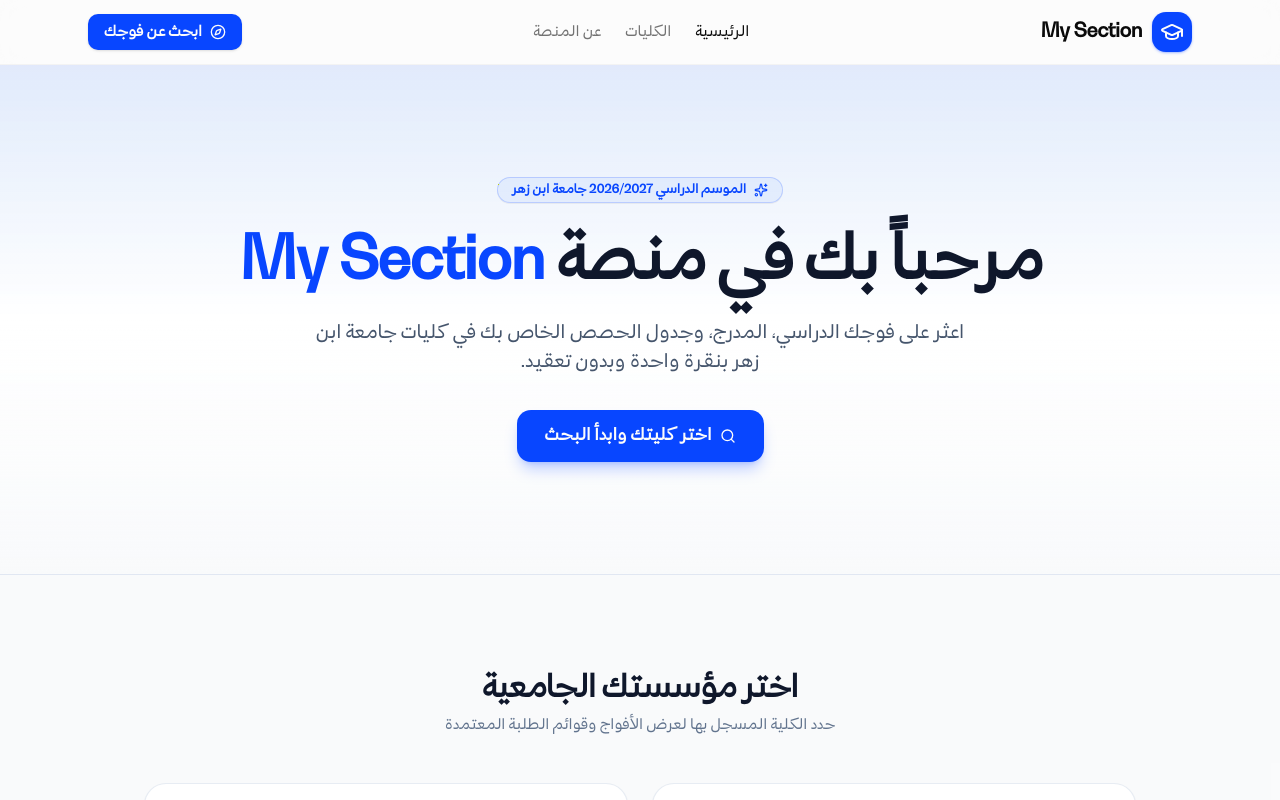
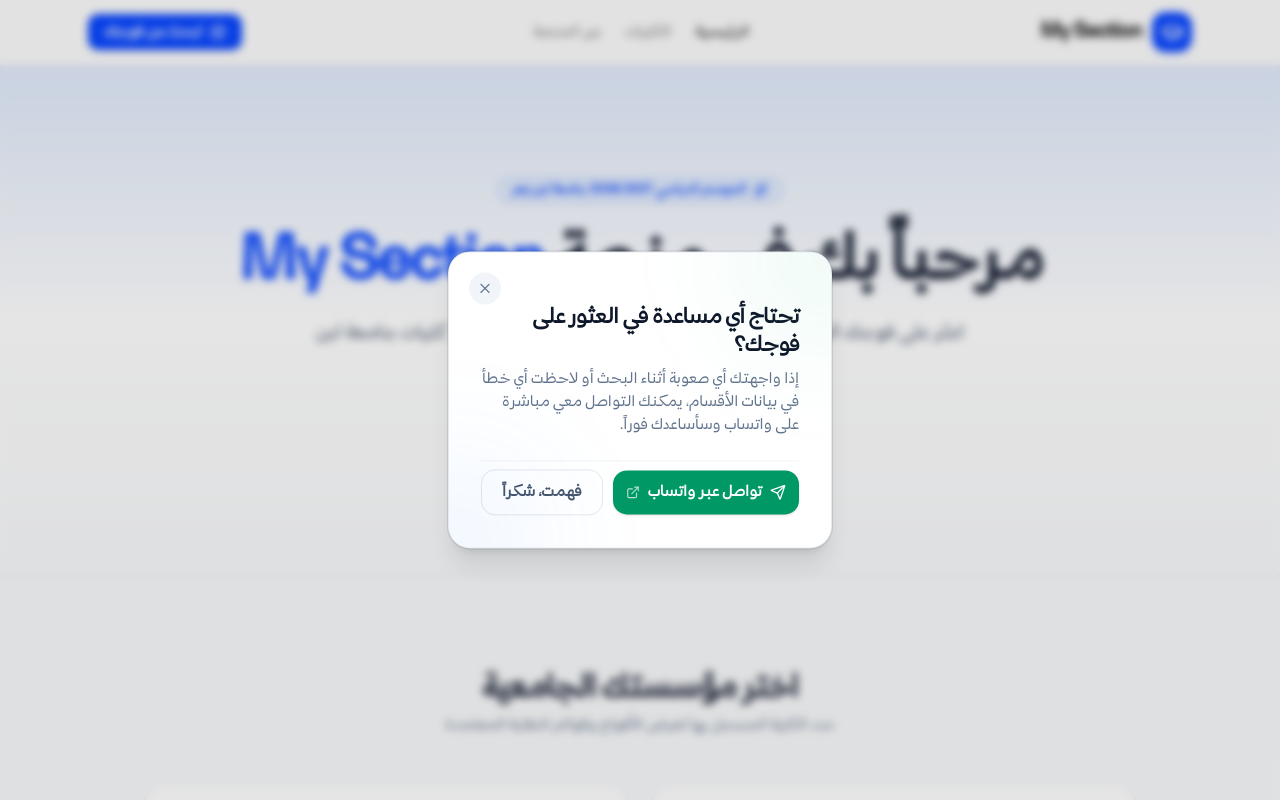
Before and after one commit to hamzaogounaine/my-section, a Next.js app: page / in a window 1280 px wide. Shown: the top 800 px of the page. Built offline with nearby package versions, Linux system fonts and the light colour scheme.

Commit message:
feat: add WhatsApp contact dialog component and integrate it into root layout

```diff
--- /dev/null
+++ b/app/ContactDialog.jsx
@@ -0,0 +1,124 @@
+"use client";
+
+import { useState, useEffect } from "react";
+import {
+    Dialog,
+    DialogContent,
+    DialogClose,
+} from "@/components/ui/dialog";
+import {
+    MessageCircle,
+    HelpCircle,
+    X,
+    ExternalLink,
+    Send
+} from "lucide-react";
+
+export default function ContactDialog() {
+    const [isOpen, setIsOpen] = useState(true);
+
+    const whatsappNumber = "212674180102"; // Replace with your WhatsApp number (without +)
+    const defaultMessage = encodeURIComponent(
+        "السلام عليكم، واجهت مشكلة في موقع My Section أثناء البحث عن فوجي الدراسي."
+    );
+
+    useEffect(() => {
+        // Check if the user has visited before
+        const hasSeenPrompt = localStorage.getItem("mysection_contact_seen");
+        if (!hasSeenPrompt) {
+            // Small timeout ensures layout hydration completes before mounting the overlay
+            const timer = setTimeout(() => {
+                setIsOpen(true);
+                localStorage.setItem("mysection_contact_seen", "true");
+            }, 1000);
+
+            return () => clearTimeout(timer);
+        }
+    }, []);
+
+    return (
+        <Dialog open={isOpen} onOpenChange={setIsOpen}>
+            {/* Dialog container styled matching the existing modal */}
+            <DialogContent
+                className=" w-full max-w-md overflow-hidden rounded-3xl border border-slate-200/90 bg-white p-6 sm:p-8 shadow-xl outline-none"
+                dir="rtl"
+                showCloseButton={false}
+            >
+                {/* Subtle Ambient Light Accents */}
+                <div className="pointer-events-none absolute -top-16 -right-16 h-36 w-36 rounded-full bg-emerald-500/10 blur-3xl" />
+                <div className="pointer-events-none absolute -bottom-16 -left-16 h-36 w-36 rounded-full bg-blue-500/10 blur-3xl" />
+
+                {/* Close Button */}
+                <DialogClose asChild>
+                    <button
+                        type="button"
+                        className="absolute left-5 top-5 flex h-8 w-8 items-center justify-center rounded-full bg-slate-100 text-slate-500 transition-colors hover:bg-slate-200 hover:text-slate-800"
+                        aria-label="إغلاق"
+                    >
+                        <X className="h-4 w-4" />
+                    </button>
+                </DialogClose>
+
+                <div className="space-y-6 pt-1 text-right">
+                    {/* Header Badge & Title */}
+                    <div className="space-y-2">
+                        {/* <div className="inline-flex items-center gap-1.5 rounded-full border border-emerald-100 bg-emerald-50 px-3 py-1 text-xs font-bold text-emerald-700">
+                            <HelpCircle className="h-3.5 w-3.5" />
+                            <span>مرحبا بك في الموقع</span>
+                        </div> */}
+                        <h2 className="text-xl font-black tracking-tight text-slate-900">
+                            تحتاج أي مساعدة في العثور على فوجك؟
+                        </h2>
+                        <p className="text-xs sm:text-sm leading-relaxed text-slate-500">
+                            إذا واجهتك أي صعوبة أثناء البحث أو لاحظت أي خطأ في بيانات الأقسام، يمكنك التواصل معي مباشرة على واتساب وسأساعدك فوراً.
+                        </p>
+                    </div>
+
+                    {/* Contact Highlight Card */}
+                    {/* <div className="w-full rounded-2xl border border-emerald-200 bg-emerald-50/60 p-4">
+                        <span className="text-xs font-bold uppercase tracking-wider text-emerald-800">
+                            قناة الدعم الفوري
+                        </span>
+                        <div className="mt-2.5 flex items-center justify-between">
+                            <div className="flex items-center gap-2">
+                                <div className="flex h-9 w-9 items-center justify-center rounded-xl bg-emerald-500 text-white shadow-sm">
+                                    <MessageCircle className="h-5 w-5" />
+                                </div>
+                                <div className="text-right">
+                                    <p className="text-sm font-bold text-slate-900">واتساب (WhatsApp)</p>
+                                    <p className="text-xs text-slate-500">دعم مباشر للطلبة</p>
+                                </div>
+                            </div>
+                            <span className="rounded-full bg-emerald-100 px-2.5 py-0.5 text-[11px] font-bold text-emerald-800">
+                                متاح الآن
+                            </span>
+                        </div>
+                    </div> */}
+
+                    {/* Actions */}
+                    <div className="flex items-center gap-2.5 pt-2 border-t border-slate-100">
+                        <a
+                            href={`https://wa.me/${whatsappNumber}?text=${defaultMessage}`}
+                            target="_blank"
+                            rel="noopener noreferrer"
+                            className="flex-1 inline-flex items-center justify-center gap-2 rounded-xl bg-emerald-600 py-3 text-sm font-bold text-white shadow-sm hover:bg-emerald-700 transition-all active:scale-[0.98]"
+                        >
+                            <Send className="h-4 w-4" />
+                            <span>تواصل عبر واتساب</span>
+                            <ExternalLink className="h-3.5 w-3.5 opacity-70" />
+                        </a>
+
+                        <DialogClose asChild>
+                            <button
+                                type="button"
+                                className="rounded-xl border border-slate-200 bg-white px-5 py-3 text-sm font-semibold text-slate-600 hover:bg-slate-50 hover:text-slate-900 transition-colors"
+                            >
+                                فهمت، شكراً
+                            </button>
+                        </DialogClose>
+                    </div>
+                </div>
+            </DialogContent>
+        </Dialog>
+    );
+}
--- a/app/layout.js
+++ b/app/layout.js
@@ -4,6 +4,8 @@
 import Footer from "@/components/Footer";
 import { Analytics } from "@vercel/analytics/next"
 import { GoogleAnalytics } from '@next/third-parties/google'
+import { Dialog } from "@/components/ui/dialog";
+import ContactDialog from "./ContactDialog";
 
 const geistSans = Geist({
   variable: "--font-geist-sans",
@@ -38,6 +40,7 @@
         <Footer />
         <Analytics />
         <GoogleAnalytics gaId="G-1TGVNRK6Q3" />
+        <ContactDialog />
       </body>
     </html>
   );
```
